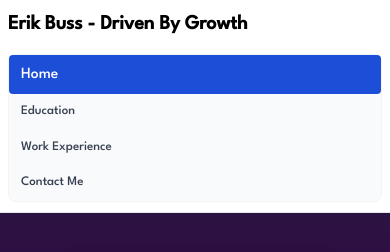
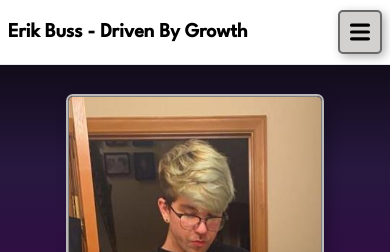
Before and after one commit to neft-tk/portfolio-2.0, a React (Create React App) app: page / in a window 390 px wide. Shown: the top 252 px of the page. Built offline with nearby package versions, Linux system fonts and the light colour scheme; no server answers.

Commit message:
updated mobile layout with a dropdown menu!

```diff
--- a/package.json
+++ b/package.json
@@ -6,6 +6,7 @@
     "@testing-library/jest-dom": "^5.16.5",
     "@testing-library/react": "^13.4.0",
     "@testing-library/user-event": "^13.5.0",
+    "flowbite": "^1.6.2",
     "moment": "^2.29.4",
     "react": "^18.2.0",
     "react-dom": "^18.2.0",
--- a/src/components/About.jsx
+++ b/src/components/About.jsx
@@ -14,7 +14,7 @@ export default function About() {
   return (
     <>
       <div className="block">
-        <div className="flex flex-col mt-60 justify-evenly items-center md:flex-row lg:mx-12 lg:mt-20">
+        <div className="flex flex-col mt-20 justify-evenly items-center md:flex-row lg:mx-12 lg:mt-20">
           <div className="m-4">
             <img src={Image} alt="selfie" className="selfie" />
           </div>
--- a/src/components/Nav.jsx
+++ b/src/components/Nav.jsx
@@ -1,25 +1,29 @@
 import React from "react";
 import { Link } from "react-router-dom";
+import menu from "../assets/images/menu.svg";
 
 export default function Nav() {
   return (
     <nav class="bg-white px-2 sm:px-4 py-2.5 dark:bg-gray-900 fixed w-full z-20 top-0 left-0 border-b border-gray-200 dark:border-gray-600">
-        <div class="container flex flex-wrap items-center justify-between mx-auto">
+      <div class="container flex flex-row items-center justify-between mx-auto">
         <a href="/" class="flex items-center">
           <span className="self-center text-xl font-semibold whitespace-nowrap dark:text-white">
             Erik Buss - Driven By Growth
           </span>
         </a>
         <div
-            class="items-center justify-between w-full md:flex md:w-auto md:order-1"
+          class="hidden items-center justify-between w-full md:flex md:w-auto md:order-1"
           id="navbar-sticky"
         >
           <ul class="flex flex-col mt-4 border border-gray-100 rounded-lg bg-gray-50 md:flex-row md:space-x-8 md:mt-0 md:text-sm md:font-medium md:border-0 md:bg-white dark:bg-gray-800 md:dark:bg-gray-900 dark:border-gray-700">
             <li>
-                <Link
-                  to="/">
-                  <h1 className="block py-2 pl-3 pr-4 text-white bg-blue-700 rounded md:bg-transparent md:text-blue-700 md:p-0 dark:text-white"
-                  aria-current="page">Home</h1>
+              <Link to="/">
+                <h1
+                  className="block py-2 pl-3 pr-4 text-white bg-blue-700 rounded md:bg-transparent md:text-blue-700 md:p-0 dark:text-white"
+                  aria-current="page"
+                >
+                  Home
+                </h1>
               </Link>
             </li>
             <li>
@@ -48,6 +52,18 @@ export default function Nav() {
             </li>
           </ul>
         </div>
+
+        <div className="md:hidden dropdown">
+          <button className="dropbtn">
+            <img src={menu} alt="menu button" className="menu-icon"/>
+          </button>
+          <div className="dropdown-content">
+            <a href="/">Home</a>
+            <a href="/education">Education</a>
+            <a href="/work">Work Experience</a>
+            <a href="/contact">Contact Me</a>
+          </div>
+        </div>
       </div>
     </nav>
   );
--- a/src/components/pages/Education.jsx
+++ b/src/components/pages/Education.jsx
@@ -7,7 +7,7 @@ import IBLogo from "../../assets/images/IBLogo.png";
 export default function Education() {
   return (
     <>
-      <div className="block flex flex-col my-60 items-center justify-evenly lg:mx-12 lg:my-32">
+      <div className="block flex flex-col my-24 items-center justify-evenly lg:mx-12 lg:my-32">
           <h1>Education</h1>
         <div className="flex flex-col md:flex-row">
           <div className="education-card">
@@ -31,7 +31,7 @@ export default function Education() {
           </div>
           <div className="education-card">
             <img src={UWLogo} alt="University of Washington logo" className="school-icon mx-2"/>
-            <a href="https://bootcamp.uw.edu/" target="_blank" rel="noreferrer">University of Washington Fullstack Web Development Bootcamp
+            <a href="https://bootcamp.uw.edu/" target="_blank" rel="noreferrer">University of Washington: Fullstack Web Development Bootcamp
             </a>
           </div>
         </div>
--- a/src/style.css
+++ b/src/style.css
@@ -91,6 +91,7 @@ li {
 
 .activity {
     border: 2px solid rgb(65, 64, 64);
+    border-radius: 5px;
     padding: 5px;
     margin-bottom: 5px;
 }
@@ -111,6 +112,60 @@ li {
     background-image: linear-gradient(var(--night));
 }
 
+/* Style The Dropdown Button */
+.dropbtn {
+    background-color: rgb(211, 208, 208);
+    border-radius: 5px;
+    border: 2px solid rgb(105, 105, 105);
+    box-shadow: 0.3em 0.3em 1em rgba(0, 0, 0, 0.3);
+    color: white;
+    padding: 10px;
+    font-size: 10px;
+    cursor: pointer;
+}
+
+  /* The container <div> - needed to position the dropdown content */
+.dropdown {
+    position: relative;
+    display: inline-block;
+}
+
+  /* Dropdown Content (Hidden by Default) */
+.dropdown-content {
+    display: none;
+    position: absolute;
+    right: 0;
+    background-color: #f9f9f9;
+    min-width: 160px;
+    box-shadow: 0px 8px 16px 0px rgba(0,0,0,0.2);
+    z-index: 1;
+}
+
+  /* Links inside the dropdown */
+.dropdown-content a {
+    color: black;
+    padding: 12px 16px;
+    text-decoration: none;
+    display: block;
+}
+
+  /* Change color of dropdown links on hover */
+.dropdown-content a:hover {
+    background-color: #f1f1f1;
+}
+
+  /* Show the dropdown menu on hover */
+.dropdown:hover .dropdown-content {
+    display: block;
+    border-radius: 5px;
+}
+
+  /* Change the background color of the dropdown button when the dropdown content is shown */
+.dropdown:hover .dropbtn {
+    background-color: rgb(105, 105, 105);
+    border: 2px solid rgb(211, 208, 208);
+}
+
 .icon {
     max-width: 50px;
     max-height: 50px;
@@ -129,6 +184,11 @@ li {
     max-height: 26vh;
 }
 
+.menu-icon {
+    max-width: 20px;
+    max-height: 20px;
+}
+
 .school-icon {
     max-width: 7vh;
     max-height: 5vh;
```
Also changed, not shown: src/assets/images/menu.svg (added), 1 other file (tests, documents, lock files or other folders). Lines whose indentation alone changed are shown as unchanged.
